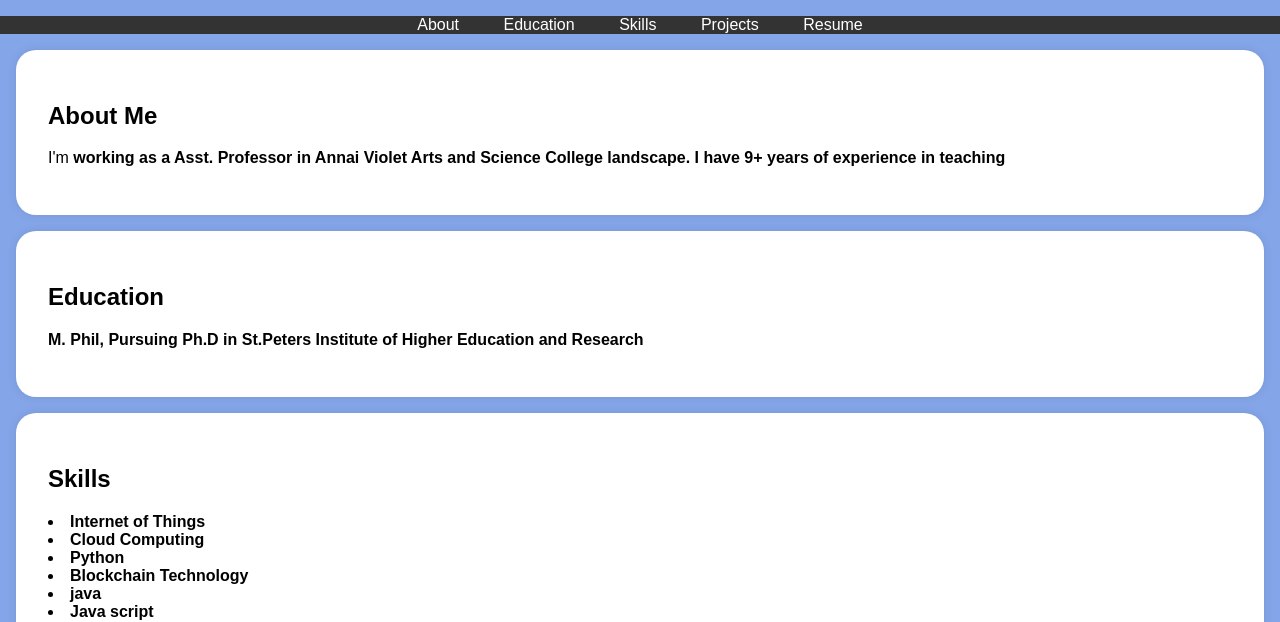
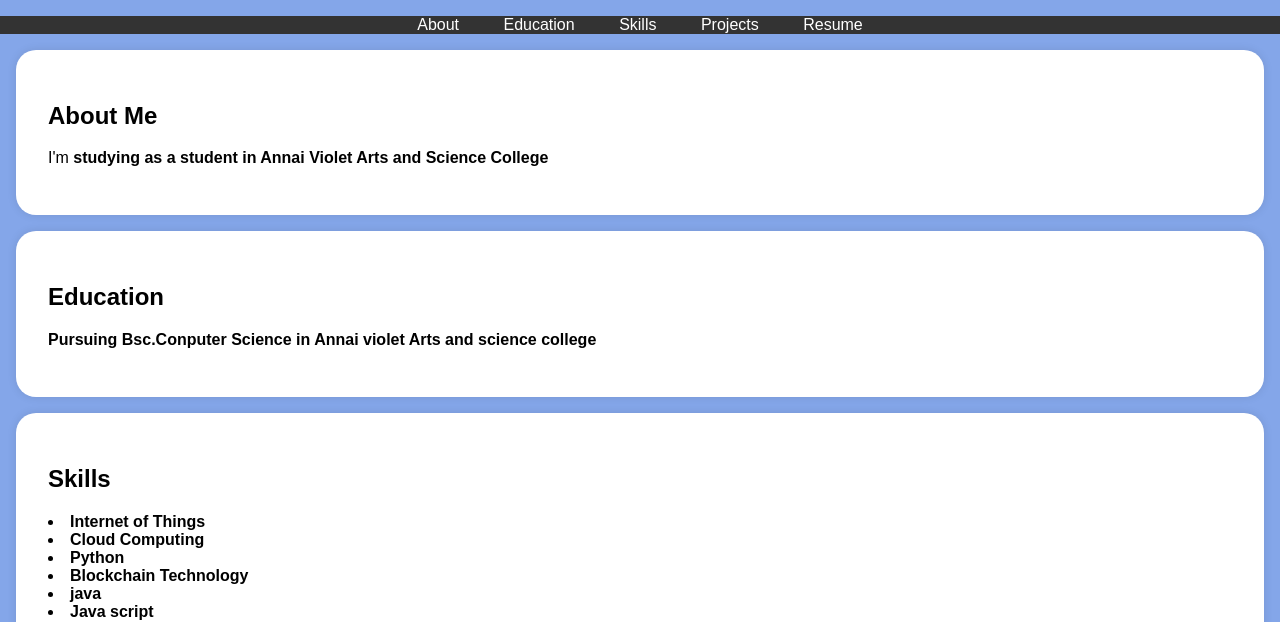
Before and after one commit to Kumutha223/Kumuthavalli, a plain HTML site: page index.html in a window 1280 px wide. Shown: the part 197-819 px from the top of the page. Drawn offline with Linux system fonts and the light colour scheme.

Commit message:
Update index.html

```diff
--- a/index.html
+++ b/index.html
@@ -115,14 +115,15 @@
     <section id="about">
         <div class="section-content">
             <h2>About Me</h2>
-            <p>I'm  <b> working as a Asst. Professor in Annai Violet Arts and Science College<a href="https://techtrainer20.github.io/git_con2/" traget="_target"></a> landscape. I have 9+ years of experience in teaching </p>
+            <p>I'm  <b> studying as a student in Annai Violet Arts and Science College<a href="https://techtrainer20.github.io/git_con2/" traget="_target"></a> </p>
         </div>
     </section>
 
     <section id="education">
         <div class="section-content">
             <h2>Education</h2>
-            <p>M. Phil, Pursuing Ph.D in  St.Peters Institute of Higher Education and Research</p>
+            <p>Pursuing Bsc.Conputer Science in Annai violet Arts and science college</p>
+
 
 
         </div>
```
